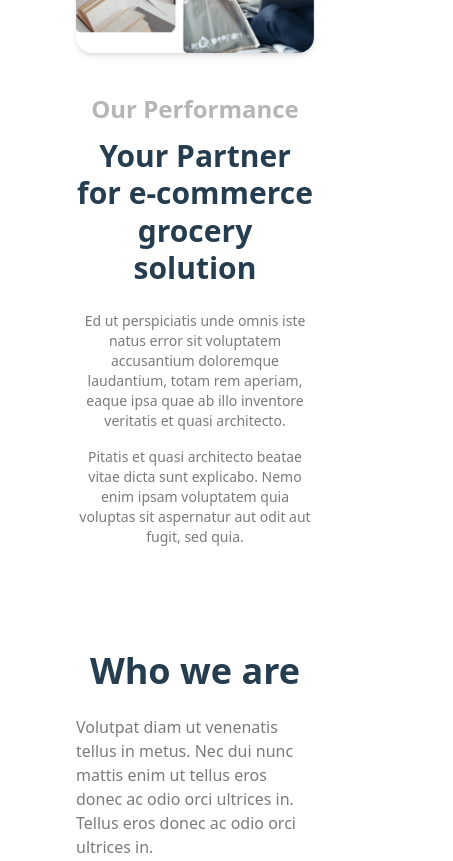
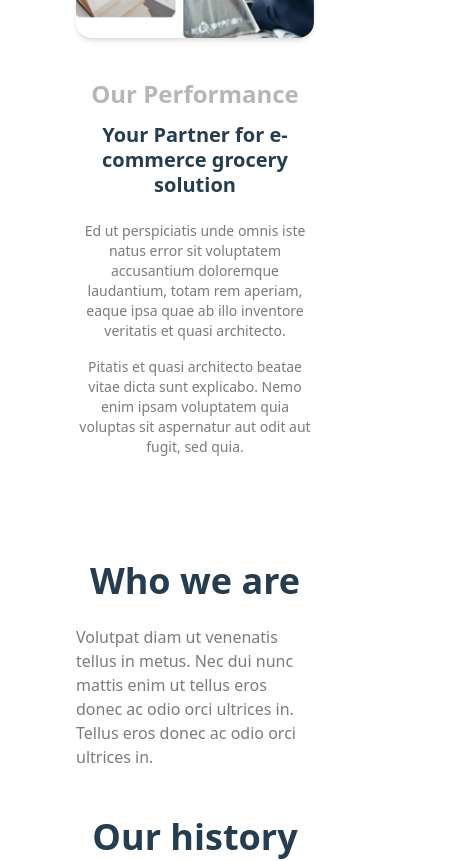
Before and after one commit to Marufsheikh404/Nest, a React (Vite) app: page / in a window 390 px wide. Shown: the part 5540-6401 px from the top of the page, 453 px wide, since content can reach past the window. Built offline with nearby package versions, Linux system fonts and the light colour scheme.

Commit message:
responsive is almost done

```diff
--- a/src/Main/Main.jsx
+++ b/src/Main/Main.jsx
@@ -25,7 +25,7 @@ const Main = () => {
     }, [])
 
     return (
-        <div className='container px-5 mx-auto'>
+        <div className='container px-5 mx-auto overflow-x-hidden'>
             <Navber></Navber>
             <div className='my-8 container px-8'>
                 <Welcome image={image}></Welcome>
--- a/src/Pages/CardSection/Card.jsx
+++ b/src/Pages/CardSection/Card.jsx
@@ -31,7 +31,7 @@ const Card = ({ cards }) => {
                                 <img
                                     src={card.imageUrl}
                                     alt={card.title}
-                                    className="w-full h-48 object-cover rounded-t-lg"
+                                    className="object-cover rounded-t-lg"
                                 />
                             </figure>
 
--- a/src/Team/Team.jsx
+++ b/src/Team/Team.jsx
@@ -6,10 +6,10 @@ const Team = () => {
     return (
         <>
             <SectionTitle title={'Our Team'} />
-            <div className='flex gap-6'>
+            <div className='flex flex-col lg:flex-row gap-6'>
                 <div>
                     <p className='text-[#3BB77E] font-bold'>Our Team</p>
-                    <h1 className='text-[#253D4E] text-6xl font-semibold my-3'>Meet Our Expert <br /> Team</h1>
+                    <h1 className='text-[#253D4E] text-6xl font-semibold my-3'>Meet Our Expert Team</h1>
 
                     <p className='text-wrap text text-[#7d7a7a]'>Proin ullamcorper pretium orci. Donec necscele risque leo. Nam massa dolor imperdiet neccon sequata congue idsem. Maecenas malesuada faucibus finibus.</p>
                     <br />
@@ -17,11 +17,11 @@ const Team = () => {
 
                     <button className='btn bg-[#3BB77E] hover:bg-yellow-500 transition-all  duration-300 ease-in-out my-2'>View All Members</button>
                 </div>
-                <div className='flex gap-4'>
+                <div className='flex flex-col lg:flex-row gap-15 lg:gap-4 '>
                     <div>
                         <div className="relative">
                             {/* Image */}
-                            <img className="rounded-lg w-full" src="/assets/imgi_38_about-6.png" alt="" />
+                            <img className="rounded-lg w-full" src='/assets/imgi_38_about-6.png' alt="" />
 
                             {/* Card overlay at bottom */}
                             <div className="bg-white absolute -bottom-12 left-1/2 -translate-x-1/2 w-64 p-6      rounded-xl shadow-md border border-gray-200 flex flex-col items-center   text-center
@@ -42,7 +42,7 @@ const Team = () => {
                     <div>
                         <div className="relative">
                             {/* Image */}
-                            <img className="rounded-lg w-full" src="/assets/imgi_43_about-8.png" alt="" />
+                            <img className="rounded-lg w-full" src='/assets/imgi_43_about-8.png' alt="" />
 
                             {/* Card overlay at bottom */}
                             <div className="bg-white absolute -bottom-12 left-1/2 -translate-x-1/2 w-64 p-6      rounded-xl shadow-md border border-gray-200 flex flex-col items-center   text-center
--- a/src/components/Performanec/Performance.jsx
+++ b/src/components/Performanec/Performance.jsx
@@ -8,7 +8,7 @@ const Performance = () => {
                 <img
                     src="/assets/imgi_37_about-5.png"
                     alt="Good Looking girls"
-                    className="w-full max-w-md lg:max-w-lg rounded-2xl object-cover shadow-md"
+                    className="w-full lg:max-w-lg rounded-2xl object-cover shadow-md"
                 />
             </div>
 
@@ -17,7 +17,7 @@ const Performance = () => {
                 <h2 className="text-[#B6B6B6] text-2xl md:text-3xl font-semibold">
                     Our Performance
                 </h2>
-                <h1 className="text-[#253D4E] text-3xl md:text-5xl lg:text-6xl font-semibold mt-3 leading-tight">
+                <h1 className="text-[#253D4E] text-xl md:text-3xl lg:text-4xl font-semibold mt-3 leading-tight">
                     Your Partner for e-commerce grocery solution
                 </h1>
 
```
